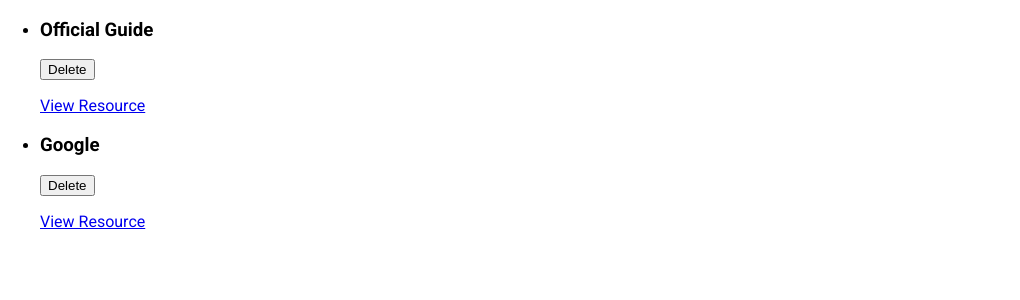
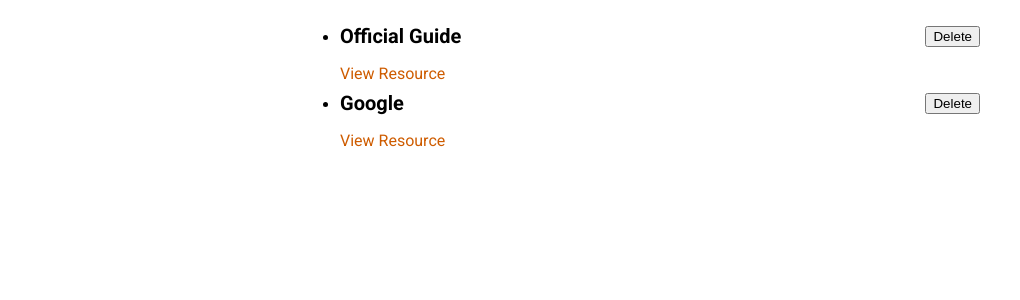
Before and after one commit to rikuto-mikado/vue-lesson-20, a Vue app: page / in a window 1280 px wide. Shown: the top 300 px of the page, without its empty margins (0-1020 px from the left). Built offline with nearby package versions, Linux system fonts and the light colour scheme.

Commit message:
code updated

```diff
--- a/src/components/learning-resources/LearningResource.vue
+++ b/src/components/learning-resources/LearningResource.vue
@@ -18,3 +18,35 @@ export default {
     props: ['title', 'description', 'link']
 }
 </script>
+
+<style scoped>
+li {
+  margin: auto;
+  max-width: 40rem;
+}
+
+header {
+  display: flex;
+  justify-content: space-between;
+  align-items: center;
+}
+
+h3 {
+  font-size: 1.25rem;
+  margin: 0.5rem 0;
+}
+
+p {
+  margin: 0.5rem 0;
+}
+
+a {
+  text-decoration: none;
+  color: #ce5c00;
+}
+
+a:hover,
+a:active {
+  color: #c89300;
+}
+</style>
```
Also changed, not shown: src/components/learning-resources/StoredResources.vue (added, +19 -0 lines).
